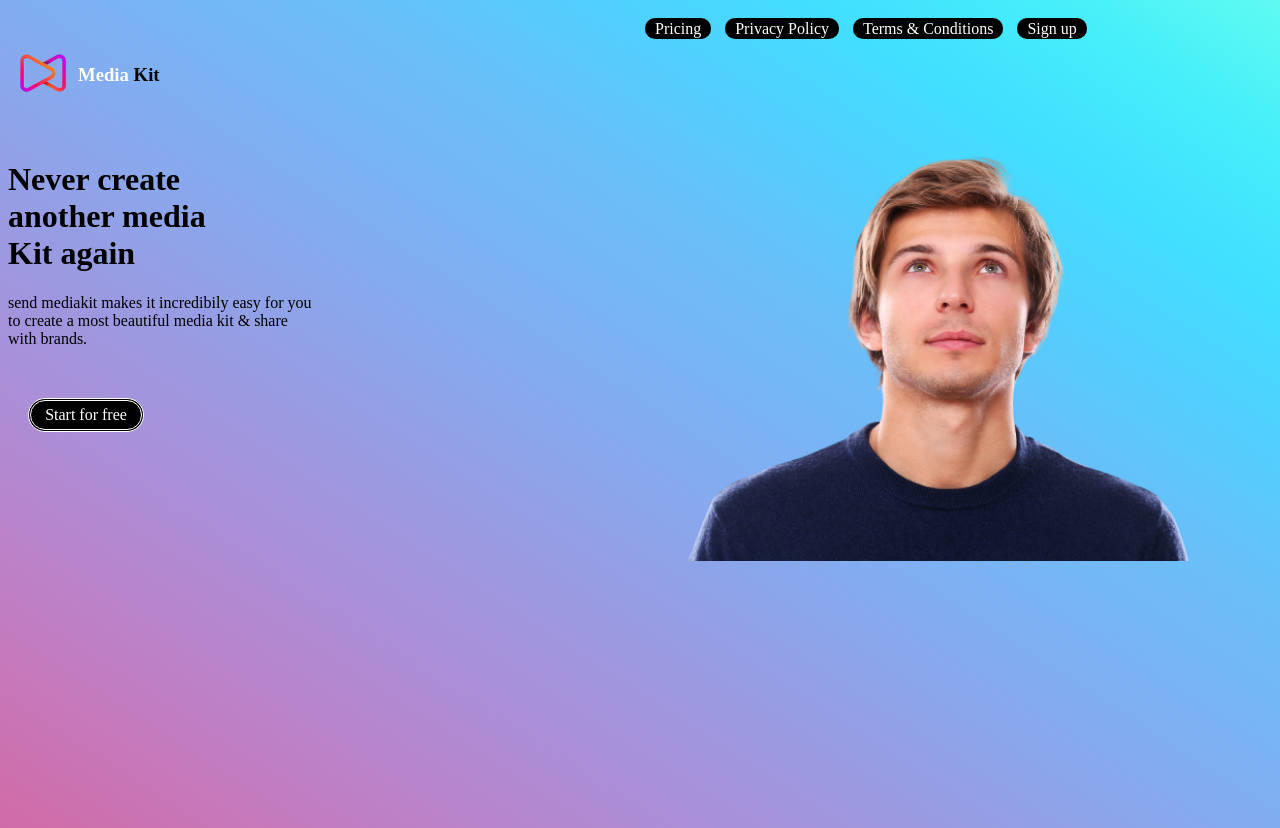
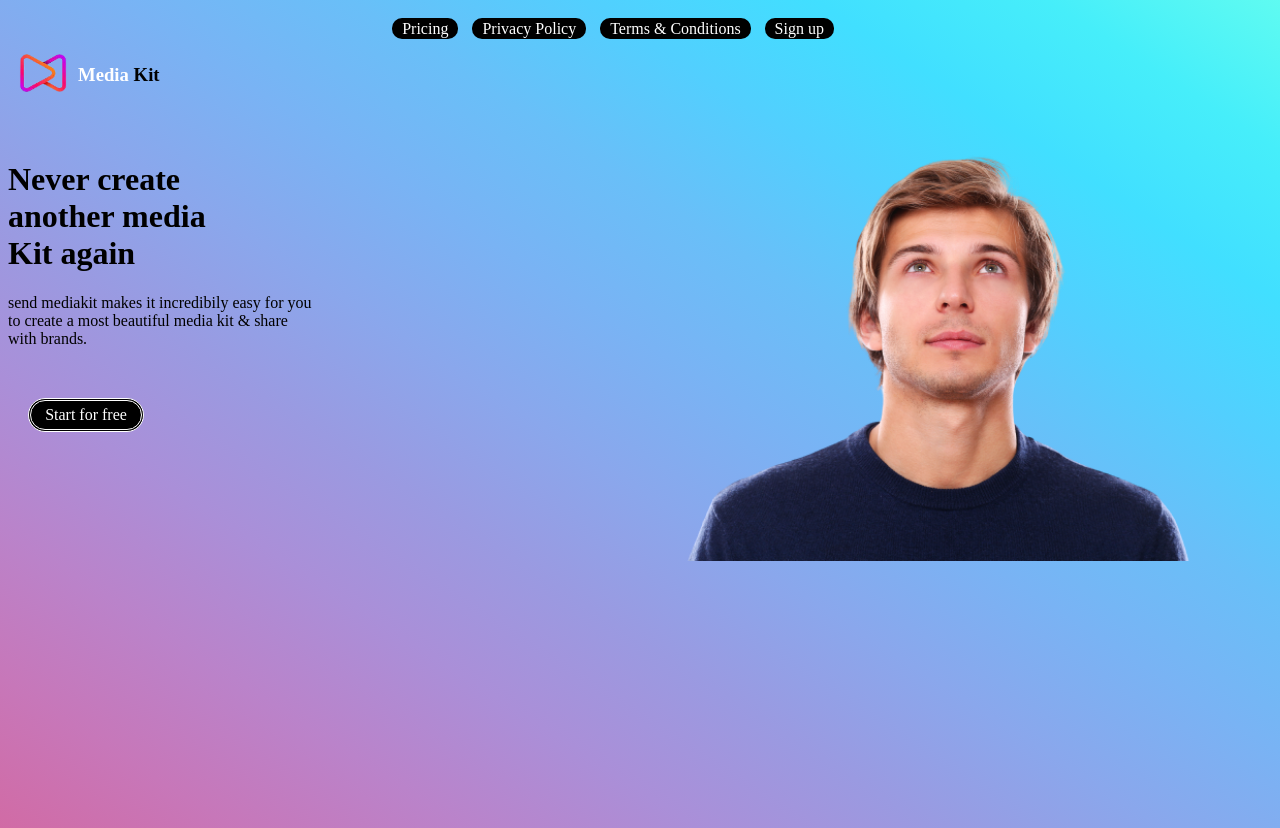
Before and after one commit to shahid7607/mediakit, a plain HTML site: page index.html in a window 1280 px wide. Drawn offline with Linux system fonts and the light colour scheme.

Commit message:
index.html

```diff
--- a/index.html
+++ b/index.html
@@ -7,7 +7,7 @@
 </head>
 <body style="background-image: linear-gradient(to right top, #d16ba5, #c777b9, #ba83ca, #aa8fd8, #9a9ae1, #8aa7ec, #79b3f4, #69bff8, #52cffe, #41dfff, #46eefa, #5ffbf1);background-position: center;background-repeat: no-repeat;background-size: cover;height: 100vh;">
     <div>
-    <div style="margin-left: 50%;margin-top: 20px;">
+    <div style="margin-left: 30%;margin-top: 20px;">
         <div class="menu" >Pricing</div>
     <div class="menu">Privacy Policy</div>
     <div class="menu">Terms & Conditions</div>
```
